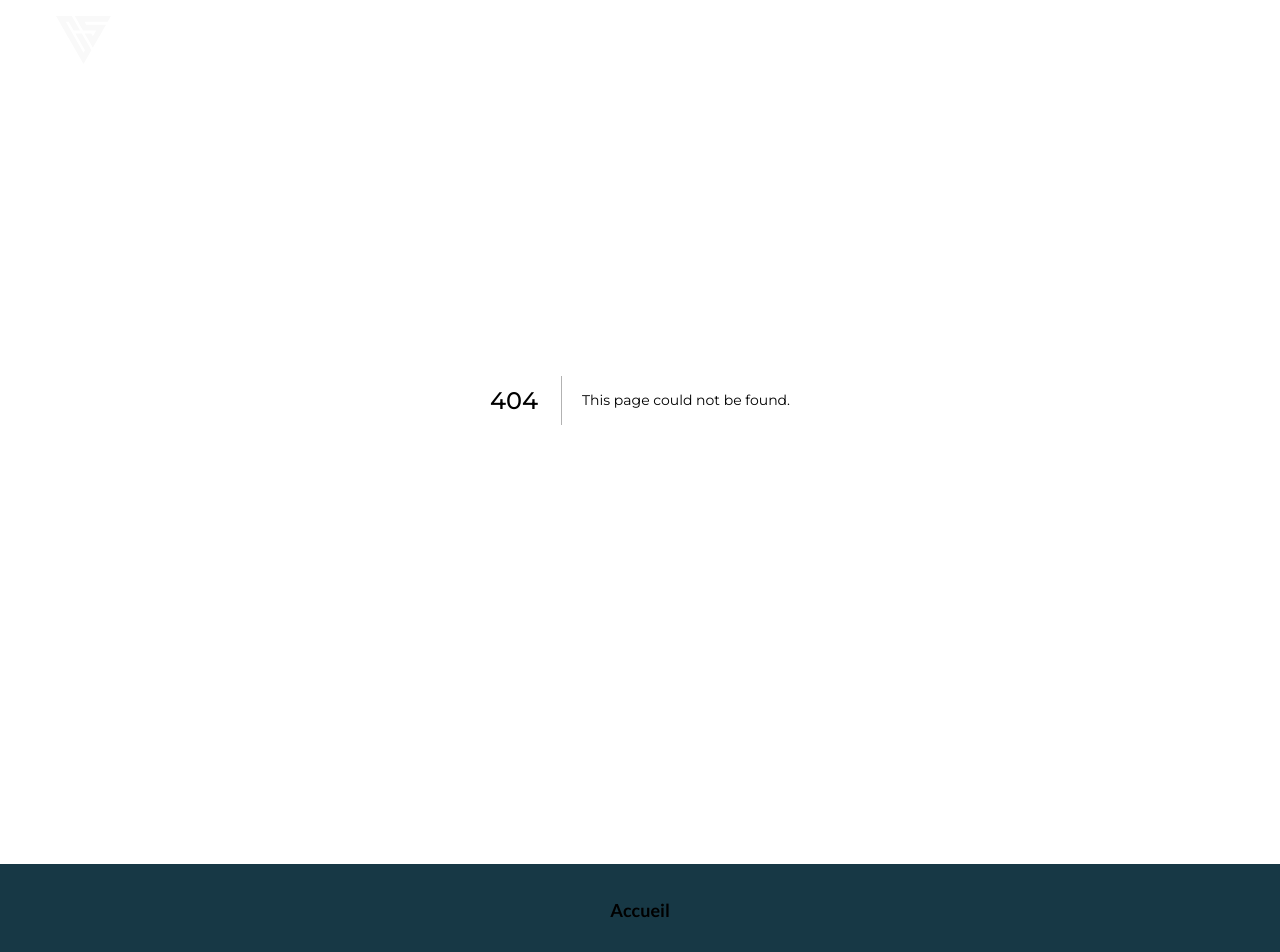
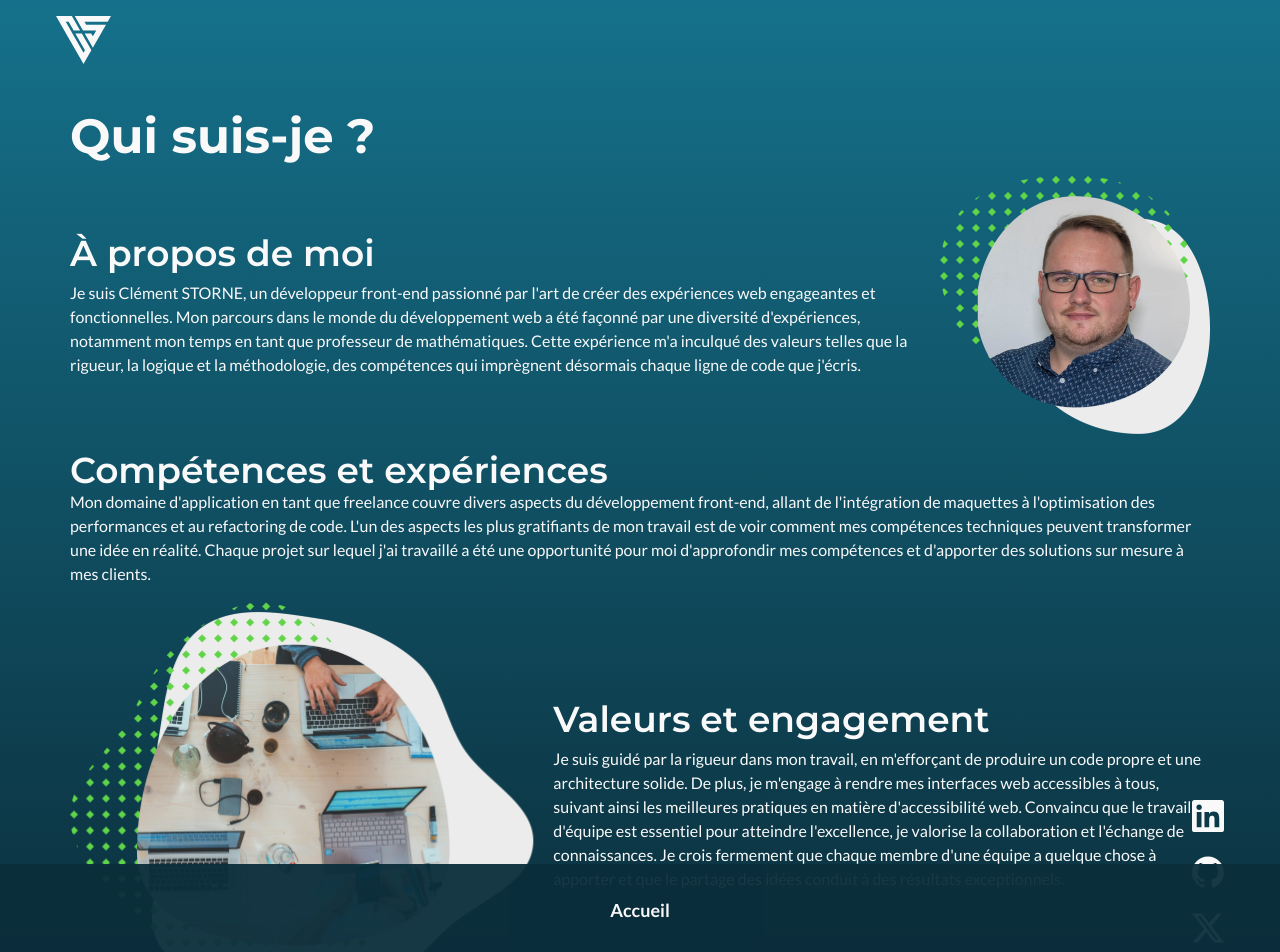
Before and after one commit to clementstorne/portfolio, a Next.js app: page /qui-suis-je in a window 1280 px wide. Before the commit this address had no page. Shown: the top 952 px of the page. Before the commit the page ends 800 px from the top, so only its background shows below. Built offline with nearby package versions, Linux system fonts and the light colour scheme.

Commit message:
starting a new version: about page desktop devices

```diff
--- a/src/app/globals.css
+++ b/src/app/globals.css
@@ -12,6 +12,14 @@
     @apply font-montserrat font-bold;
   }
 
+  h1 {
+    @apply text-5xl;
+  }
+
+  h2 {
+    @apply text-4xl font-semibold;
+  }
+
   a {
     @apply hover:text-alabaster-100;
   }
--- a/src/app/layout.tsx
+++ b/src/app/layout.tsx
@@ -1,3 +1,4 @@
+import SocialLinks from "@/components/SocialLinks";
 import Navbar from "@components/Navbar";
 import type { Metadata } from "next";
 import { Lato, Montserrat } from "next/font/google";
@@ -31,6 +32,8 @@ export default function RootLayout({
         <Navbar />
 
         {children}
+
+        <SocialLinks />
       </body>
     </html>
   );
--- a/src/app/page.tsx
+++ b/src/app/page.tsx
@@ -1,7 +1,6 @@
 import Image from "next/image";
 
 import Diamond from "@/components/Diamond";
-import SocialLinks from "@/components/SocialLinks";
 import { cn } from "@/lib/utils";
 
 const Home = () => {
@@ -63,7 +62,6 @@ const Home = () => {
           className="w-full h-auto"
         />
       </div>
-      <SocialLinks />
     </main>
   );
 };
--- /dev/null
+++ b/src/app/qui-suis-je/page.tsx
@@ -0,0 +1,81 @@
+import { cn } from "@/lib/utils";
+import Image from "next/image";
+
+const About = () => {
+  return (
+    <main className={cn("min-h-screen mx-auto max-w-285", "mt-22", "md:mt-28")}>
+      <h1 className="animate-fade-in-left">Qui suis-je ?</h1>
+
+      <section
+        className={cn("w-full mt-4", "grid grid-cols-12 gap-5 items-center")}
+      >
+        <div className="col-span-9 space-y-2 animate-fade-in-left delay-500">
+          <h2>À propos de moi</h2>
+          <p>
+            Je suis Clément STORNE, un développeur front-end passionné par
+            l&apos;art de créer des expériences web engageantes et
+            fonctionnelles. Mon parcours dans le monde du développement web a
+            été façonné par une diversité d&apos;expériences, notamment mon
+            temps en tant que professeur de mathématiques. Cette expérience
+            m&apos;a inculqué des valeurs telles que la rigueur, la logique et
+            la méthodologie, des compétences qui imprègnent désormais chaque
+            ligne de code que j&apos;écris.
+          </p>
+        </div>
+        <div className="col-span-3 animate-fade-in-right delay-800">
+          <Image
+            src="/clement-storne.png"
+            alt="Clément Storne"
+            width={281}
+            height={268}
+            className="w-full h-auto"
+          />
+        </div>
+      </section>
+
+      <section className={cn("w-full mt-4 animate-fade-in-left delay-1200")}>
+        <h2>Compétences et expériences</h2>
+        <p>
+          Mon domaine d&apos;application en tant que freelance couvre divers
+          aspects du développement front-end, allant de l&apos;intégration de
+          maquettes à l&apos;optimisation des performances et au refactoring de
+          code. L&apos;un des aspects les plus gratifiants de mon travail est de
+          voir comment mes compétences techniques peuvent transformer une idée
+          en réalité. Chaque projet sur lequel j&apos;ai travaillé a été une
+          opportunité pour moi d&apos;approfondir mes compétences et
+          d&apos;apporter des solutions sur mesure à mes clients.
+        </p>
+      </section>
+
+      <section
+        className={cn("w-full mt-4", "grid grid-cols-12 gap-5 items-center")}
+      >
+        <div className="col-span-5 animate-fade-in-left delay-1900">
+          <Image
+            src="/teamwork.png"
+            alt="Travail d'équipe"
+            width={498}
+            height={414}
+            className="w-full h-auto"
+          />
+        </div>
+        <div className="col-span-7 space-y-2 animate-fade-in-right delay-1600">
+          <h2>Valeurs et engagement</h2>
+          <p>
+            Je suis guidé par la rigueur dans mon travail, en m&apos;efforçant
+            de produire un code propre et une architecture solide. De plus, je
+            m&apos;engage à rendre mes interfaces web accessibles à tous,
+            suivant ainsi les meilleures pratiques en matière
+            d&apos;accessibilité web. Convaincu que le travail d&apos;équipe est
+            essentiel pour atteindre l&apos;excellence, je valorise la
+            collaboration et l&apos;échange de connaissances. Je crois fermement
+            que chaque membre d&apos;une équipe a quelque chose à apporter et
+            que le partage des idées conduit à des résultats exceptionnels.
+          </p>
+        </div>
+      </section>
+    </main>
+  );
+};
+
+export default About;
--- a/src/components/SocialLinks.tsx
+++ b/src/components/SocialLinks.tsx
@@ -7,7 +7,7 @@ const SocialLinks = () => {
     <div
       className={cn(
         "hidden",
-        "absolute bottom-0 md:flex flex-col items-center space-y-6 delay-1000 right-14 animate-slide-top"
+        "fixed bottom-0 md:flex flex-col items-center space-y-6 delay-1000 right-14 animate-slide-top"
       )}
     >
       <Link
--- a/tailwind.config.ts
+++ b/tailwind.config.ts
@@ -101,9 +101,12 @@ const config = {
       },
       transitionDelay: {
         "400": "400ms",
+        "500": "500ms",
         "600": "600ms",
+        "700": "700ms",
         "800": "800ms",
         "900": "900ms",
+        "1000": "1000ms",
         "1100": "1100ms",
         "1200": "1200ms",
         "1300": "1300ms",
```
Also changed, not shown: public/clement-storne.png (added), public/teamwork.png (added).
